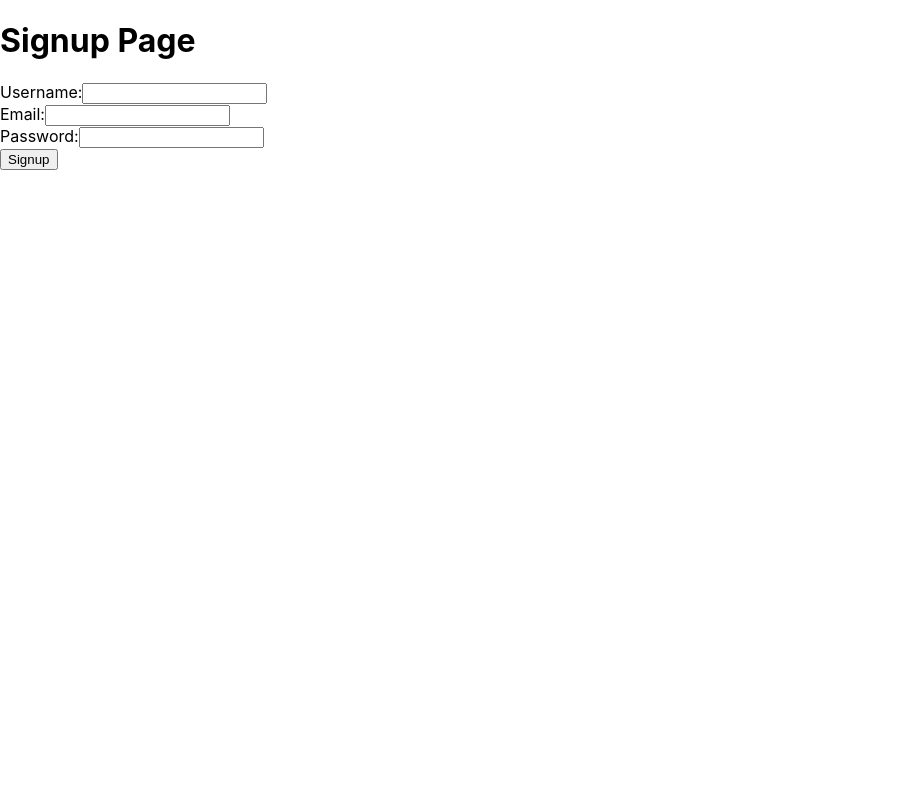
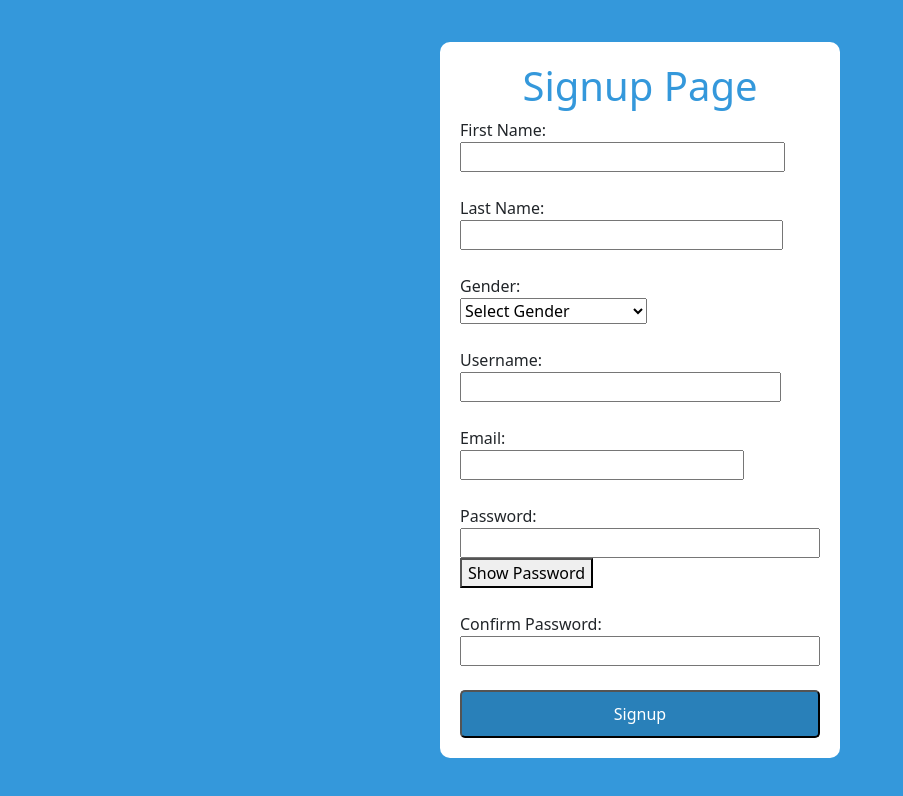
Before and after one commit to CKimoliatis/35L, a React (Create React App) app in the folder app/: page /signup in a window 1280 px wide. Shown: the top 796 px of the page, without its empty margins (0-903 px from the left). Built offline with nearby package versions, Linux system fonts and the light colour scheme.

Commit message:
Cleaner format for homepage and sign up page, w/ validation code for sign up

```diff
--- a/app/package.json
+++ b/app/package.json
@@ -36,6 +36,6 @@
     ]
   },
   "devDependencies": {
-    "react-router-dom": "^6.21.3"
+    "react-router-dom": "^6.22.0"
   }
 }
--- a/app/src/App.js
+++ b/app/src/App.js
@@ -1,7 +1,7 @@
-import Login from "./login_signup/Login";
+import Login from "./login_signup/Login.js";
 import { Routes, Route, BrowserRouter as Router } from "react-router-dom";
-import Signup from "./login_signup/SignUp";
-import Landing from "./landing/Landing";
+import Signup from "./login_signup/SignUp.js";
+import Landing from "./landing/Landing.js";
 
 function App() {
   return (
--- a/app/src/landing/Landing.js
+++ b/app/src/landing/Landing.js
@@ -1,4 +1,4 @@
-import React, {useState} from 'react'
+import React, {useState} from 'react';
 
 const Landing = () => {
     return (
@@ -10,4 +10,4 @@ const Landing = () => {
     )
 }
 
-export default Landing
+export default Landing;
--- a/app/src/login_signup/Login.js
+++ b/app/src/login_signup/Login.js
@@ -1,6 +1,8 @@
 import React, { useState } from "react";
-import Landing from "../landing/Landing";
 import { Link } from "react-router-dom";
+import Landing from "../landing/Landing.js";
+import YooniLogo from "../objects/YooniLogo.png";
+import "bootstrap/dist/css/bootstrap.min.css"; // Import Bootstrap styles
 
 const Login = (props) => {
   const [username, setUsername] = useState("");
@@ -22,38 +24,61 @@ const Login = (props) => {
   };
 
   return (
-    <div>
+    <div
+      className="container-fluid d-flex align-items-center justify-content-center"
+      style={{ height: "100vh", backgroundColor: "#0098dc", color: "white" }}
+    >
       {loggedIn ? (
+        // Redirect to Landing page if logged in
         <Landing />
       ) : (
-        <div>
-          <h1>Login Page</h1>
-          <label>
-            Username:
+        // Display login form
+        <div className="text-center">
+          <img
+            src={YooniLogo}
+            alt="Yooni Logo"
+            className="img-fluid mb-3"
+            style={{ width: "200px", height: "auto" }}
+          />
+          <h1
+            className="mb-4"
+            style={{ fontFamily: "cursive", fontSize: "28px" }}
+          >
+            Connecting Students for a Better Tomorrow
+          </h1>
+          <div className="mb-3">
+            <label className="form-label">Username:</label>
             <input
               type="text"
+              className="form-control"
               value={username}
               onChange={(e) => setUsername(e.target.value)}
+              style={{ width: "200px", margin: "auto" }}
             />
-          </label>
-          <br />
-          <label>
-            Password:
+          </div>
+          <div className="mb-3">
+            <label className="form-label">Password:</label>
             <input
               type="password"
+              className="form-control"
               value={password}
               onChange={(e) => setPassword(e.target.value)}
+              style={{ width: "200px", margin: "auto" }}
             />
-          </label>
-          <br />
-          <p>
-            New Here? <Link to="signup">Register!</Link>
+          </div>
+          <p className="mb-3">
+            New Here?{" "}
+            <Link to="signup" style={{ color: "white" }}>
+              Register!
+            </Link>
           </p>
-
-          <button onClick={handleLogin}>Login</button>
+          <button className="btn btn-primary" onClick={handleLogin}>
+            Login
+          </button>
         </div>
       )}
     </div>
   );
 };
+
 export default Login;
--- a/app/src/login_signup/SignUp.js
+++ b/app/src/login_signup/SignUp.js
@@ -1,30 +1,171 @@
 import React, { useState } from "react";
 
 const Signup = () => {
+  const [firstName, setFirstName] = useState("");
+  const [lastName, setLastName] = useState("");
   const [username, setUsername] = useState("");
   const [email, setEmail] = useState("");
   const [password, setPassword] = useState("");
+  const [confirmPassword, setConfirmPassword] = useState("");
+  const [showPassword, setShowPassword] = useState(false);
+  const [gender, setGender] = useState("");
+  const [emailValid, setEmailValid] = useState(true);
+  const [passwordValid, setPasswordValid] = useState({
+    minLength: false,
+    uppercase: false,
+    symbol: false,
+  });
+  const [passwordMatch, setPasswordMatch] = useState(true);
+  const [errorMessage, setErrorMessage] = useState("");
+  const [passwordConditionsVisible, setPasswordConditionsVisible] =
+    useState(false);
+
+  const validateEmail = (inputEmail) => {
+    const isValid = /^[^\s@]+@[^\s@]+\.[^\s@]+$/.test(inputEmail);
+    setEmailValid(isValid);
+    return isValid;
+  };
+
+  const validatePassword = (inputPassword) => {
+    const hasMinLength = inputPassword.length >= 8;
+    const hasUppercase = /[A-Z]/.test(inputPassword);
+    const hasSymbol = /[!@#$%^&*(),.?":{}|<>]/.test(inputPassword);
+
+    setPasswordValid({
+      minLength: hasMinLength,
+      uppercase: hasUppercase,
+      symbol: hasSymbol,
+    });
+
+    return hasMinLength && hasUppercase && hasSymbol;
+  };
 
   const handleSignup = () => {
-    // Implement your signup logic here
-    // For simplicity, you can just log the form data for now
+    // Validate email
+    const isEmailValid = validateEmail(email);
+    if (!isEmailValid) {
+      setErrorMessage("Email is not valid");
+      return;
+    }
+
+    // Validate password
+    const isPasswordValid = validatePassword(password);
+    if (!isPasswordValid) {
+      setErrorMessage("Password is not valid");
+      return;
+    }
+
+    // Check if passwords match
+    if (password !== confirmPassword) {
+      setErrorMessage("Passwords do not match");
+      setPasswordMatch(false);
+      return;
+    }
+
+    // Check if email exists in the database (simulated check)
+    const emailExistsInDatabase = null; // For future reference
+    if (emailExistsInDatabase === null) {
+      setErrorMessage(
+        "An error occurred while checking email existence. Please try again."
+      );
+      return;
+    }
+
+    if (emailExistsInDatabase) {
+      setErrorMessage("Account already exists for this email. Log in?");
+      // Implement your logic to redirect to the login page or show a login modal
+      return;
+    }
+
+    // If all conditions are met, proceed with signup logic
+    setErrorMessage(""); // Clear any previous error messages
+    console.log("First Name:", firstName);
+    console.log("Last Name:", lastName);
     console.log("Username:", username);
     console.log("Email:", email);
     console.log("Password:", password);
+    console.log("Gender:", gender);
     // Add your actual signup logic (e.g., API request) here
   };
 
+  const renderConditionStatus = (condition) => {
+    return condition ? (
+      <span style={{ color: "green" }}>✔</span>
+    ) : (
+      <span style={{ color: "red" }}>✘</span>
+    );
+  };
+
+  const toggleShowPassword = () => {
+    setShowPassword(!showPassword);
+  };
+
   return (
-    <div>
-      <h1>Signup Page</h1>
+    <div
+      style={{
+        background: "#3498db",
+        minHeight: "100vh",
+        display: "flex",
+        justifyContent: "center",
+        alignItems: "center",
+      }}
+    >
+      <div
+        style={{
+          background: "white",
+          padding: "20px",
+          borderRadius: "10px",
+          width: "400px",
+        }}
+      >
+        <h1 style={{ color: "#3498db", textAlign: "center" }}>Signup Page</h1>
+        <label>
+          First Name:
+          <input
+            type="text"
+            value={firstName}
+            onChange={(e) => setFirstName(e.target.value)}
+            style={{ width: "100%" }}
+          />
+        </label>
+        <br />
+        <br />
+        <label>
+          Last Name:
+          <input
+            type="text"
+            value={lastName}
+            onChange={(e) => setLastName(e.target.value)}
+            style={{ width: "100%" }}
+          />
+        </label>
+        <br />
+        <br />
+        <label>
+          Gender:
+          <select
+            value={gender}
+            onChange={(e) => setGender(e.target.value)}
+            style={{ width: "100%" }}
+          >
+            <option value="">Select Gender</option>
+            <option value="male">Male</option>
+            <option value="female">Female</option>
+            <option value="other">Other</option>
+          </select>
+        </label>
+        <br />
+        <br />
         <label>
           Username:
           <input
             type="text"
             value={username}
             onChange={(e) => setUsername(e.target.value)}
+            style={{ width: "100%" }}
           />
         </label>
+        <br />
         <br />
         <label>
           Email:
@@ -32,19 +173,79 @@ const Signup = () => {
             type="email"
             value={email}
             onChange={(e) => setEmail(e.target.value)}
+            onBlur={() => validateEmail(email)}
+            style={{ width: "100%" }}
           />
+          {!emailValid && <span style={{ color: "red" }}>Invalid email</span>}
         </label>
+        <br />
         <br />
         <label>
           Password:
           <input
-          type="password"
+            type={showPassword ? "text" : "password"}
             value={password}
-          onChange={(e) => setPassword(e.target.value)}
+            onChange={(e) => {
+              setPassword(e.target.value);
+              validatePassword(e.target.value);
+            }}
+            onFocus={() => setPasswordConditionsVisible(true)}
+            onBlur={() => setPasswordConditionsVisible(false)}
+            style={{ width: "100%" }}
+          />
+          <button type="button" onClick={toggleShowPassword}>
+            {showPassword ? "Hide" : "Show"} Password
+          </button>
+          {passwordConditionsVisible && (
+            <>
+              <div>
+                {renderConditionStatus(passwordValid.minLength)} At least 8
+                characters
+              </div>
+              <div>
+                {renderConditionStatus(passwordValid.uppercase)} At least 1
+                uppercase letter
+              </div>
+              <div>
+                {renderConditionStatus(passwordValid.symbol)} At least 1 symbol
+              </div>
+            </>
+          )}
+        </label>
+        <br />
+        <br />
+        <label>
+          Confirm Password:
+          <input
+            type={showPassword ? "text" : "password"}
+            value={confirmPassword}
+            onChange={(e) => setConfirmPassword(e.target.value)}
+            onBlur={() => setPasswordMatch(password === confirmPassword)}
+            style={{ width: "100%" }}
           />
         </label>
+        {!passwordMatch && (
+          <span style={{ color: "red" }}>Passwords do not match</span>
+        )}
+
         <br />
-      <button onClick={handleSignup}>Signup</button>
+        <br />
+        <button
+          style={{
+            background: "#2980b9",
+            color: "white",
+            padding: "10px",
+            borderRadius: "5px",
+            width: "100%",
+          }}
+          onClick={handleSignup}
+        >
+          Signup
+        </button>
+        {errorMessage && (
+          <div style={{ color: "red", marginTop: "10px" }}>{errorMessage}</div>
+        )}
+      </div>
     </div>
   );
 };
```
Also changed, not shown: app/src/objects/YooniLogo.png (renamed from app/objects/YooniLogoColors.png), 1 other file (tests, documents, lock files or other folders). Lines whose indentation alone changed are shown as unchanged.
